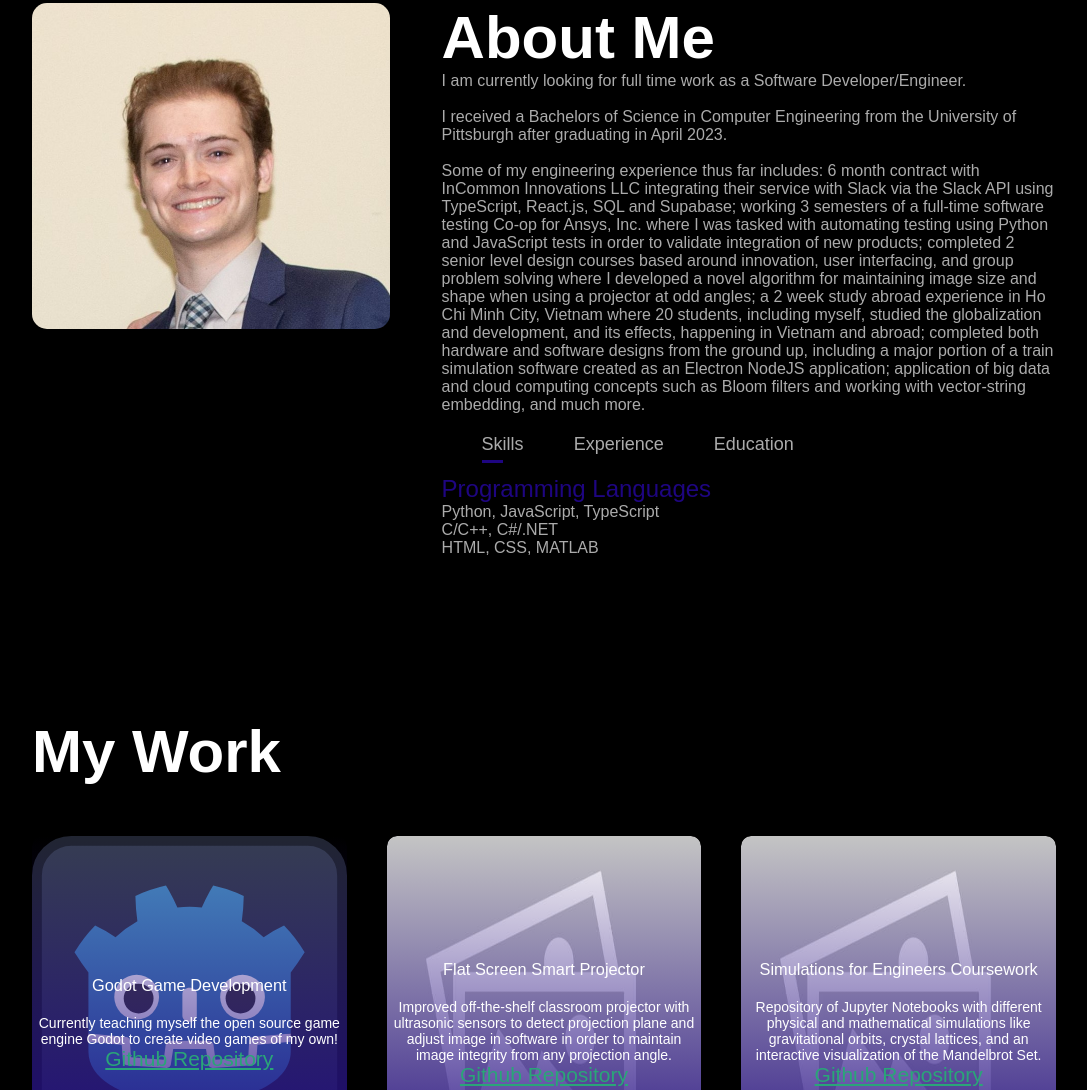
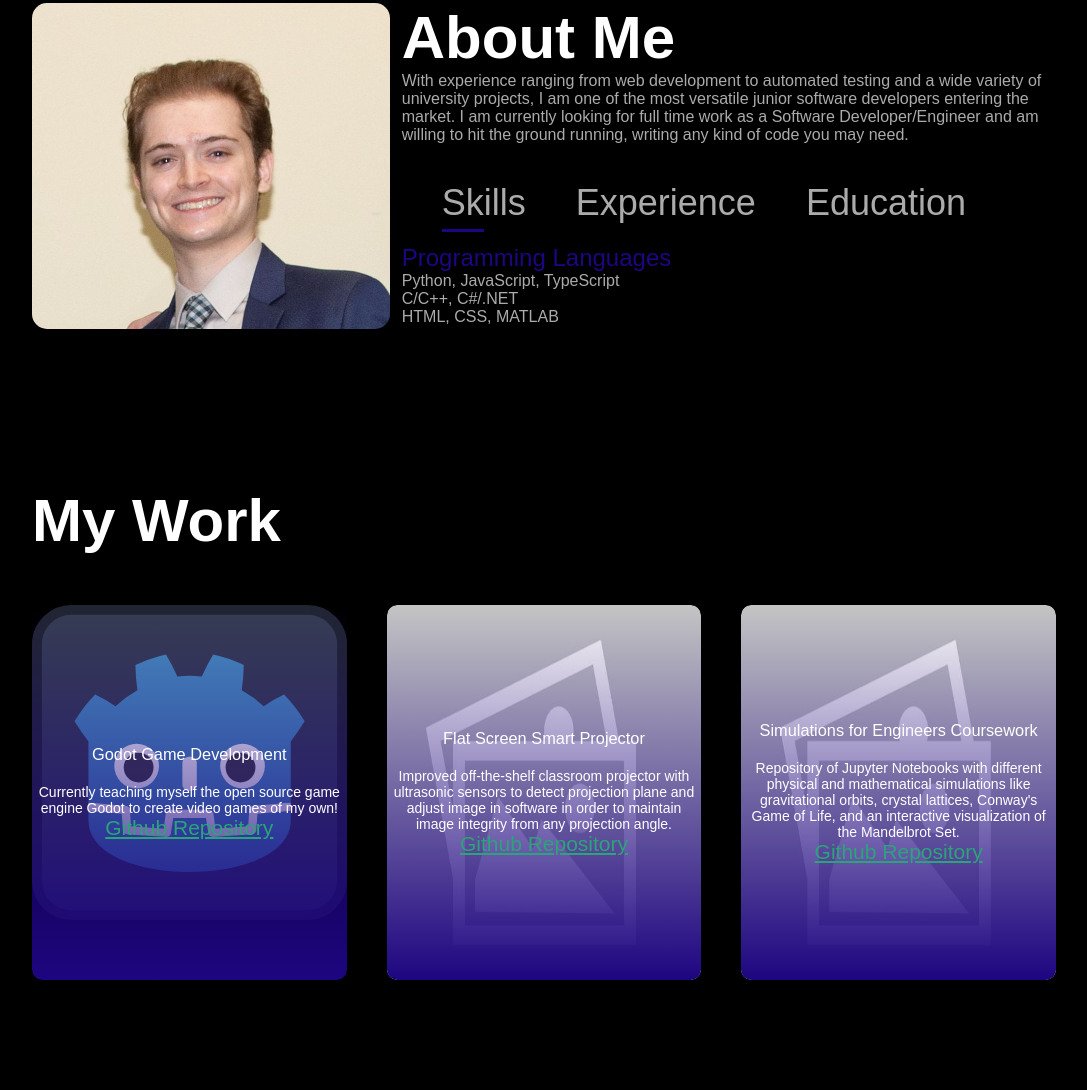
Before and after one commit to patricks0510/portfolio, a plain HTML site: page index.html in a window 1280 px wide. Shown: the part 887-1977 px from the top of the page, without its empty margins (96-1183 px from the left). After the commit the page ends 1927 px from the top, so only its background shows below. Drawn offline with Linux system fonts and the light colour scheme.

Commit message:
little changes to text appearance and content

```diff
--- a/index.html
+++ b/index.html
@@ -35,7 +35,7 @@
                 </div>
                 <div class="about-col-2">
                     <h1 class="sub-title">About Me</h1>
-                    <p>I am currently looking for full time work as a Software Developer/Engineer.<br><br>I received a Bachelors of Science in Computer Engineering from the University of Pittsburgh after graduating in April 2023.<br><br>Some of my engineering experience thus far includes: 6 month contract with InCommon Innovations LLC integrating their service with Slack via the Slack API using TypeScript, React.js, SQL and Supabase; working 3 semesters of a full-time software testing Co-op for Ansys, Inc. where I was tasked with automating testing using Python and JavaScript tests in order to validate integration of new products; completed 2 senior level design courses based around innovation, user interfacing, and group problem solving where I developed a novel algorithm for maintaining image size and shape when using a projector at odd angles; a 2 week study abroad experience in Ho Chi Minh City, Vietnam where 20 students, including myself, studied the globalization and development, and its effects, happening in Vietnam and abroad; completed both hardware and software designs from the ground up, including a major portion of a train simulation software created as an Electron NodeJS application; application of big data and cloud computing concepts such as Bloom filters and working with vector-string embedding, and much more.</p>
+                    <p>With experience ranging from web development to automated testing and a wide variety of university projects, I am one of the most versatile junior software developers entering the market. I am currently looking for full time work as a Software Developer/Engineer and am willing to hit the ground running, writing any kind of code you may need.<br><br></p>
                     <div class="tab-titles">
                         <p class="tab-links active-link" onclick="opentab('skills')">Skills</p>
                         <p class="tab-links" onclick="opentab('experience')">Experience</p>
@@ -87,7 +87,7 @@
                     <img src="images\temp-img.jpg" width="375" height="375">
                     <div class="layer">
                         <h3>Simulations for Engineers Coursework</h3>
-                        <p>Repository of Jupyter Notebooks with different physical and mathematical simulations like gravitational orbits, crystal lattices, and an interactive visualization of the Mandelbrot Set.</p>
+                        <p>Repository of Jupyter Notebooks with different physical and mathematical simulations like gravitational orbits, crystal lattices, Conway's Game of Life, and an interactive visualization of the Mandelbrot Set.</p>
                         <a href="https://github.com/patricks0510/Simulations-ECE1180">Github Repository</a>
                     </div>
                 </div>
--- a/style.css
+++ b/style.css
@@ -102,7 +102,7 @@ nav ul li a:hover::after{
 }
 .tab-links{
     margin-right: 50px;
-    font-size: 18px;
+    font-size: 36px;
     font-weight: 500;
     cursor: pointer;
     position: relative;
```
